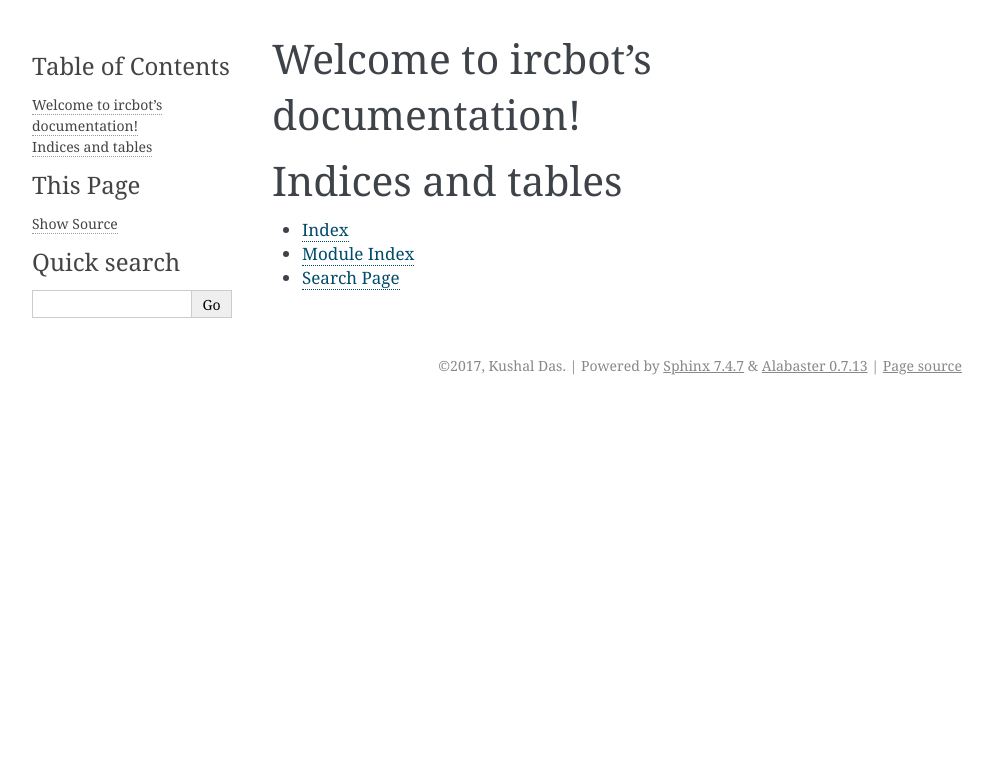
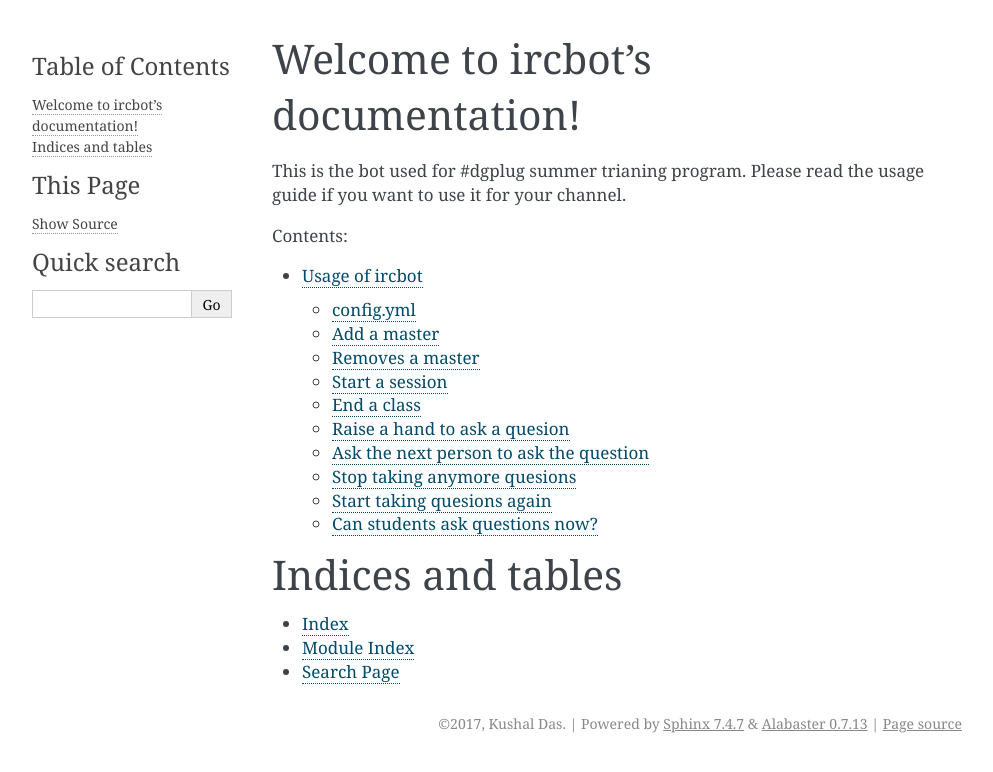
Before and after one commit to kushaldas/ircbot, a Sphinx documentation site: the page built from docs/index.rst, in a window 1280 px wide. Shown: the top 772 px of the page, without its empty margins (148-1141 px from the left). Built offline with Sphinx 7.4.7, drawn with Linux system fonts in a browser that asks for light colours.

Commit message:
Updates the docs

```diff
--- a/docs/index.rst
+++ b/docs/index.rst
@@ -6,10 +6,15 @@
 Welcome to ircbot's documentation!
 ==================================
 
+This is the bot used for #dgplug summer trianing program.
+Please read the usage guide if you want to use it for
+your channel.
+
 .. toctree::
    :maxdepth: 2
    :caption: Contents:
 
+   usage
 
 
 Indices and tables
--- /dev/null
+++ b/docs/usage.rst
@@ -0,0 +1,113 @@
+================
+Usage of ircbot
+================
+
+
+This is a bot written for #dgplug summer training. This also means it follows the way we organize the sessions on
+#dgplug channel on freenode.
+
+config.yml
+===========
+
+This file contains the configuration of the tool. Example is given below:
+
+::
+
+    ---
+    nick: "botnic,"
+    fullname: "fullname"
+    channel: "#yourchannel"
+    destination: "Path for autoupload the logs"
+    masters:
+     - kushal
+     - sayan
+     - praveenkumar
+     - chandankumar
+     - rtnpro
+     - mbuf
+
+Masters are nicks which has power over the bot. They can do various actions as explained below.
+
+Add a master
+============
+
+::
+
+    add: newnick
+
+Execute the above command in your channel.
+
+Removes a master
+================
+
+::
+
+    rm: nick_to_remove
+
+Removes a given nick from master list.
+
+Start a session
+===============
+
+::
+
+    #startclass
+
+Give the above command in the *IRC channel* itself. Remember that this does not work in PM.
+
+End a class
+============
+
+::
+
+    #endclass
+
+This ends the class. This also has to be provided in the channel itself. After ending the session
+the bot will try to upload the log. So, you can end in a different way, which will not try to upload the log.
+
+::
+
+    #endclass nolog
+
+Raise a hand to ask a quesion
+=============================
+
+::
+
+    !
+
+Only typing a ! puts you on the question queue.
+
+
+Ask the next person to ask the question
+=======================================
+
+::
+
+    next
+
+Stop taking anymore quesions
+============================
+
+::
+
+    #quesions off
+
+
+Start taking quesions again
+===========================
+
+::
+
+    #quesions on
+
+
+Can students ask questions now?
+================================
+
+
+::
+
+    #questions
+
+This gets reset to true everytime we star a new session.
```
